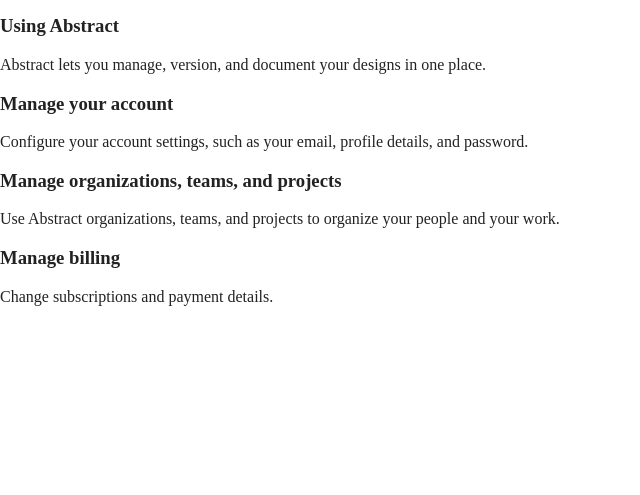
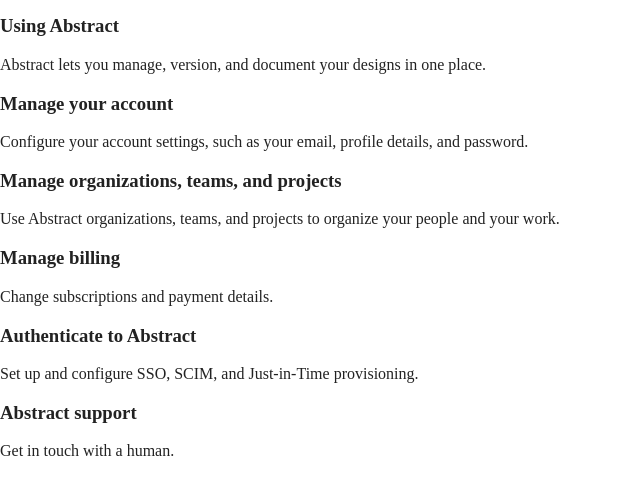
Before and after one commit to nwill86/abstact-page, a website built with Parcel: page index.html in a window 1280 px wide. Shown: the part 221-716 px from the top of the page, without its empty margins (0-640 px from the left). Built offline with nearby package versions, Linux system fonts and the light colour scheme.

Commit message:
Added a few more category list items.

```diff
--- a/index.html
+++ b/index.html
@@ -71,6 +71,14 @@
           <h3>Manage billing</h3>
           <p>Change subscriptions and payment details.</p>
         </div>
+        <div class="category-list-items">
+          <h3>Authenticate to Abstract</h3>
+          <p>Set up and configure SSO, SCIM, and Just-in-Time provisioning.</p>
+        </div>
+        <div class="category-list-items">
+          <h3>Abstract support</h3>
+          <p>Get in touch with a human.</p>
+        </div>
       </div>
     </section>
   </main>
```
